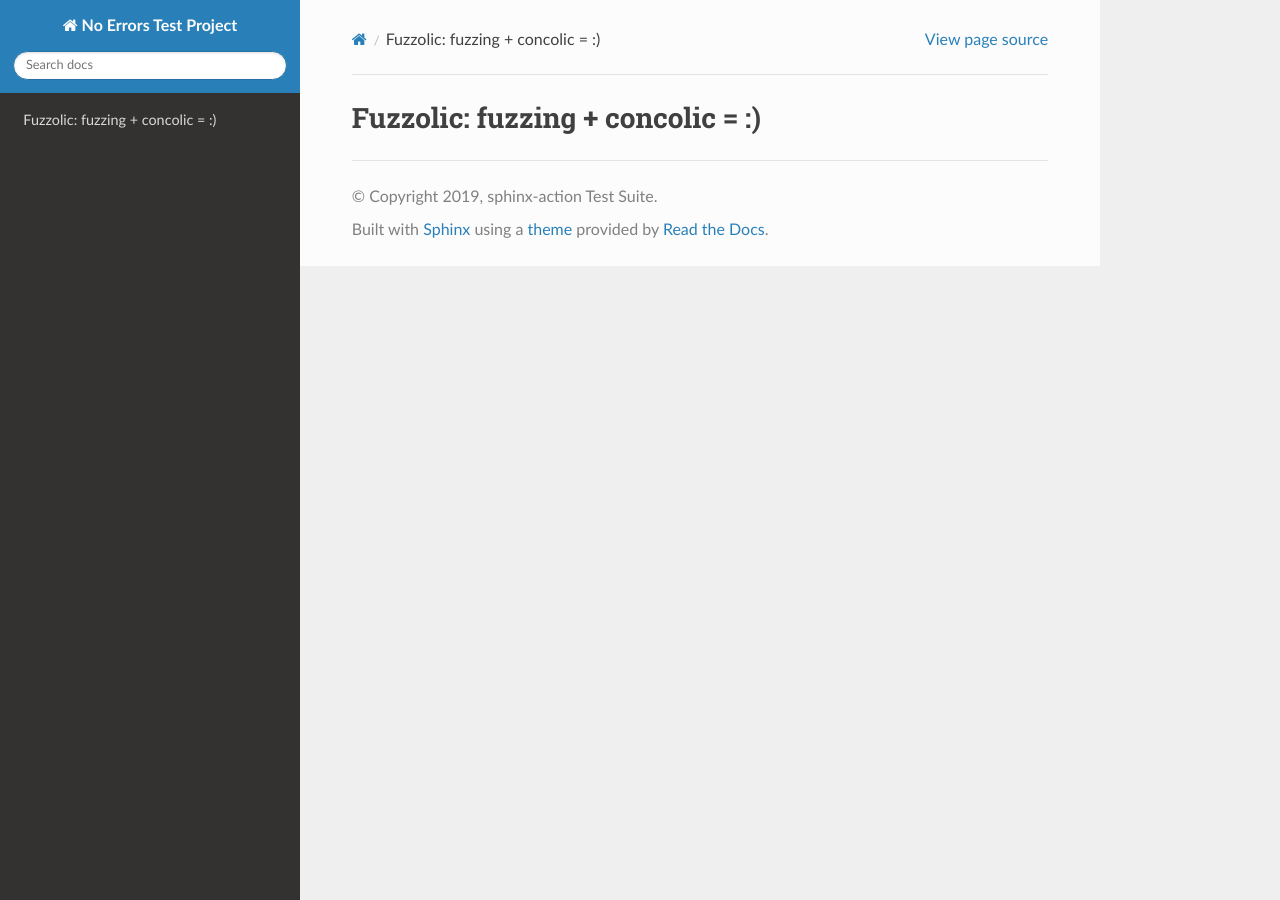
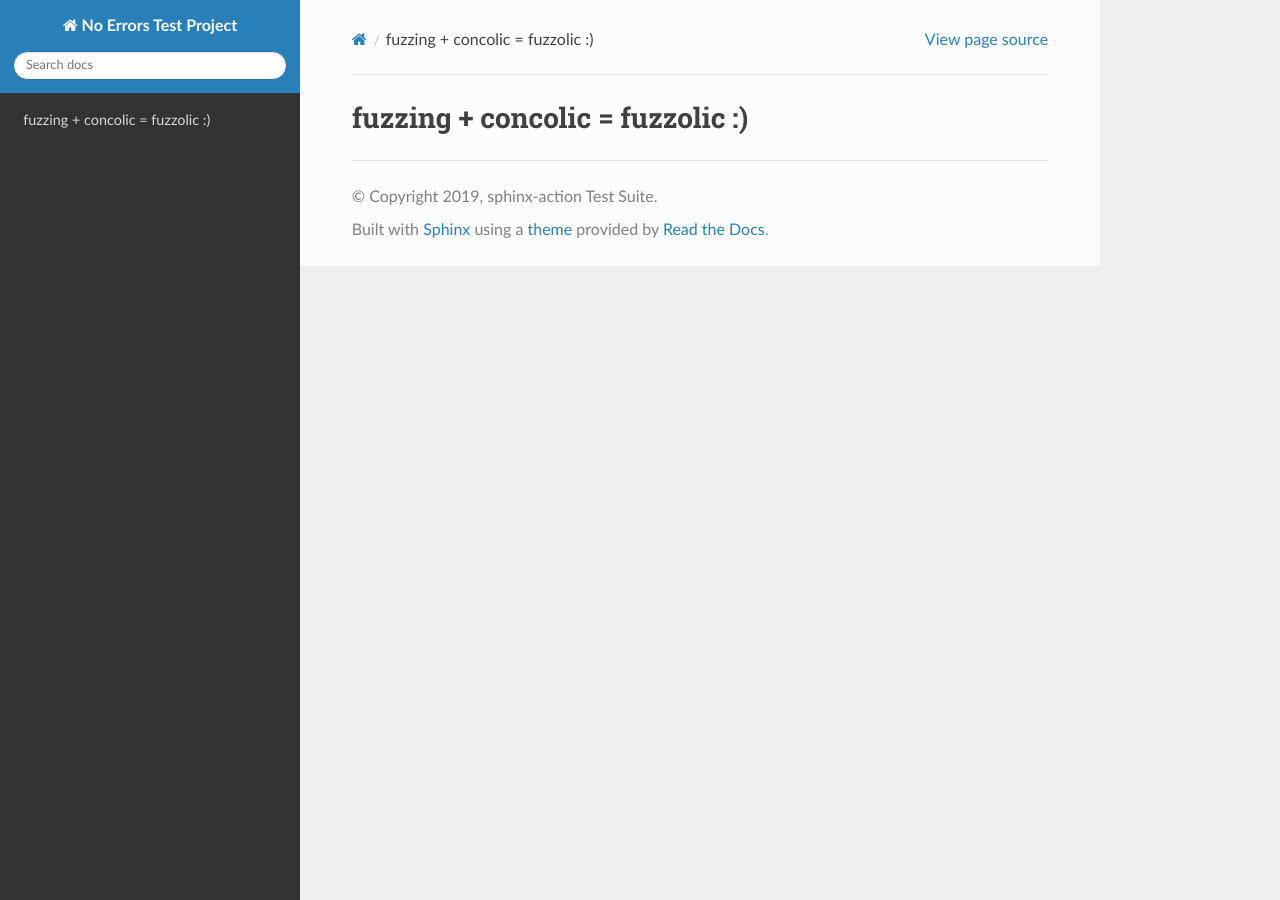
Before and after one commit to season-lab/fuzzolic, a Sphinx documentation site: the page built from docs/index.rst, in a window 1280 px wide. Built offline with Sphinx 7.4.7 and the Read the Docs theme 2.0.0, drawn with Linux system fonts in a browser that asks for light colours; part of the change alters nothing that is shown.

```diff
--- a/docs/index.rst
+++ b/docs/index.rst
@@ -1,6 +1,6 @@
 .. Documentation of Fuzzolic
 
-Fuzzolic: fuzzing + concolic = :)
+fuzzing + concolic = fuzzolic :)
 ==================================================
 
 .. toctree::
```
